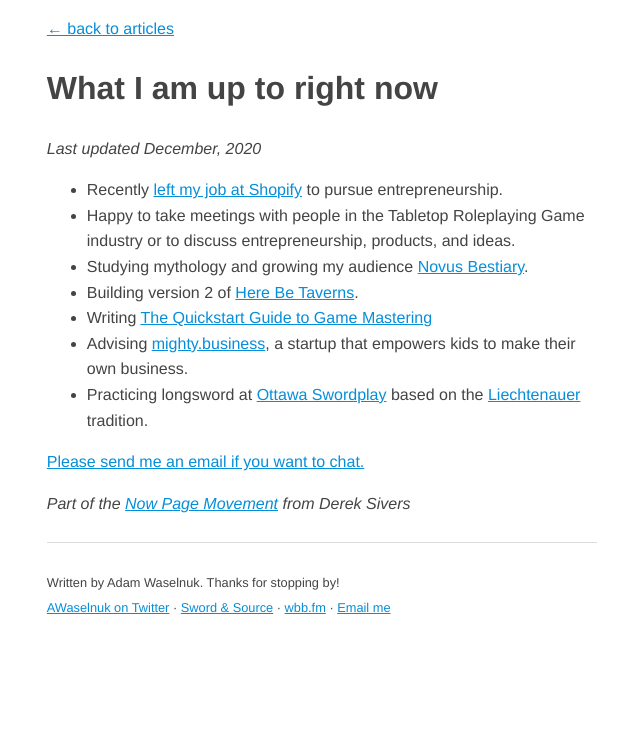
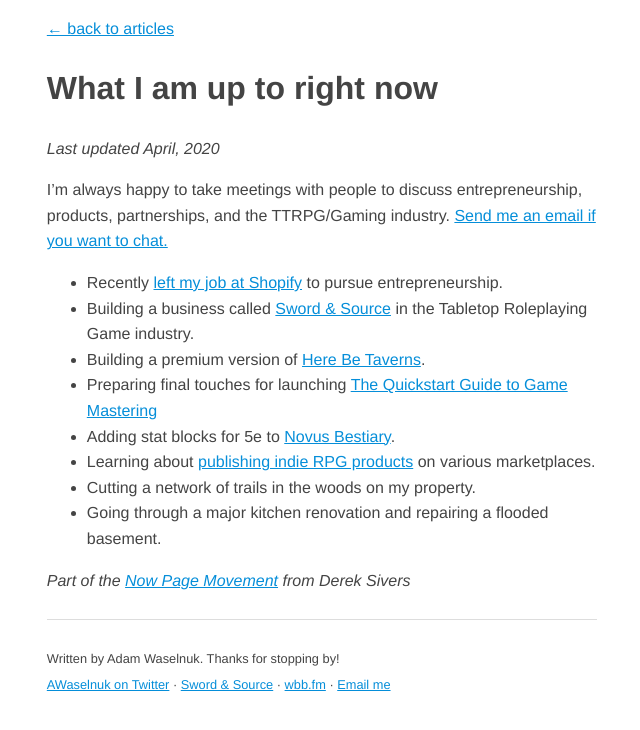
Before and after one commit to AWaselnuk/AWaselnuk.github.io, a Jekyll site: the page built from now.md, in a window 1280 px wide. Shown: the top 730 px of the page, without its empty margins (318-958 px from the left). Built offline with Jekyll 4.4.1, drawn with Linux system fonts in a browser that asks for light colours; comment, search, counter and statistics services are not loaded.

Commit message:
Update Now page for April 2020

```diff
--- a/now.md
+++ b/now.md
@@ -7,16 +7,17 @@
 
 # What I am up to right now
 
-_Last updated December, 2020_
+_Last updated April, 2020_
+
+I'm always happy to take meetings with people to discuss entrepreneurship, products, partnerships, and the TTRPG/Gaming industry. [Send me an email if you want to chat.](mailto:adam.waselnuk@gmail.com)
 
 - Recently [left my job at Shopify](https://www.adamwaselnuk.com/2020/08/27/into-the-unknown-leaving-shopify-to-build-a-business.html) to pursue entrepreneurship.
-- Happy to take meetings with people in the Tabletop Roleplaying Game industry or to discuss entrepreneurship, products, and ideas.
-- Studying mythology and growing my audience [Novus Bestiary](https://www.novusbestiary.com).
-- Building version 2 of [Here Be Taverns](http://www.herebetaverns.com).
-- Writing [The Quickstart Guide to Game Mastering](https://howtogm.guide)
-- Advising [mighty.business](mighty.business), a startup that empowers kids to make their own business.
-- Practicing longsword at [Ottawa Swordplay](https://ottawaswordplay.com/) based on the [Liechtenauer](https://en.wikipedia.org/wiki/Johannes_Liechtenauer) tradition.
-
-[Please send me an email if you want to chat.](mailto:adam.waselnuk@gmail.com)
+- Building a business called [Sword & Source](https://swordandsource.ca) in the Tabletop Roleplaying Game industry.
+- Building a premium version of [Here Be Taverns](http://www.herebetaverns.com/premium).
+- Preparing final touches for launching [The Quickstart Guide to Game Mastering](https://howtogm.guide)
+- Adding stat blocks for 5e to [Novus Bestiary](https://www.novusbestiary.com).
+- Learning about [publishing indie RPG products](https://swordandsource.ca/blogs/for-ttrpg-content-creators/the-path-to-published-part-i-introduction) on various marketplaces.
+- Cutting a network of trails in the woods on my property.
+- Going through a major kitchen renovation and repairing a flooded basement.
 
 _Part of the [Now Page Movement](https://sivers.org/nowff) from Derek Sivers_
```
